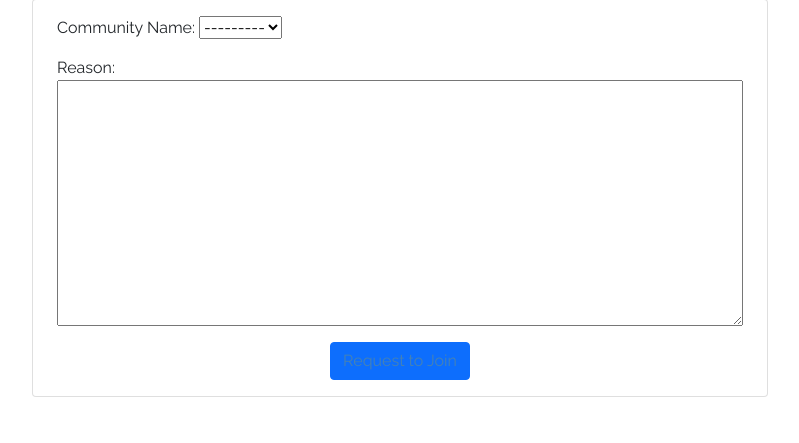
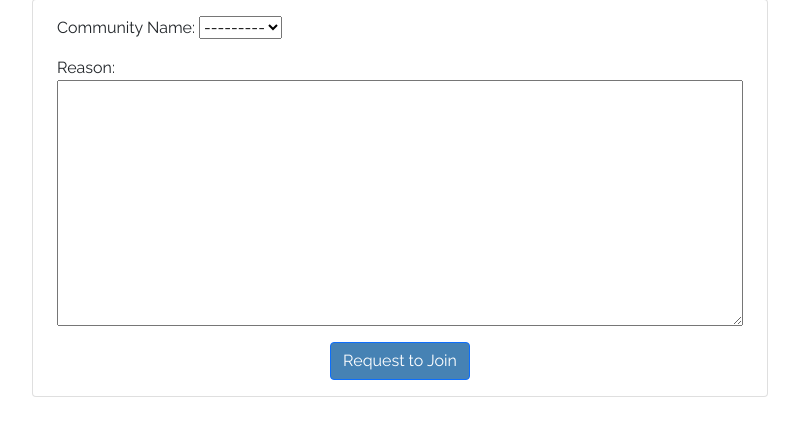
Before and after one commit to ZNBrown/django-ecommerce-final-project, a Django app: page /communities/join-community/ in a window 1280 px wide. Shown: the part 191-634 px from the top of the page, without its empty margins (50-849 px from the left). Run offline with Django 3.2, Linux system fonts and the light colour scheme; the visitor is signed in with stand-in values (Sample User, id 1); data that the repository does not hold is empty.

Commit message:
Update base.html

```diff
--- a/community_store_app/communities/templates/communities/base.html
+++ b/community_store_app/communities/templates/communities/base.html
@@ -42,7 +42,7 @@
       }
 
       .btn-primary {
-        color: #4682B4 !important;
+        background-color: #4682B4 !important;
       }
 
       .navbar-brand,
```
